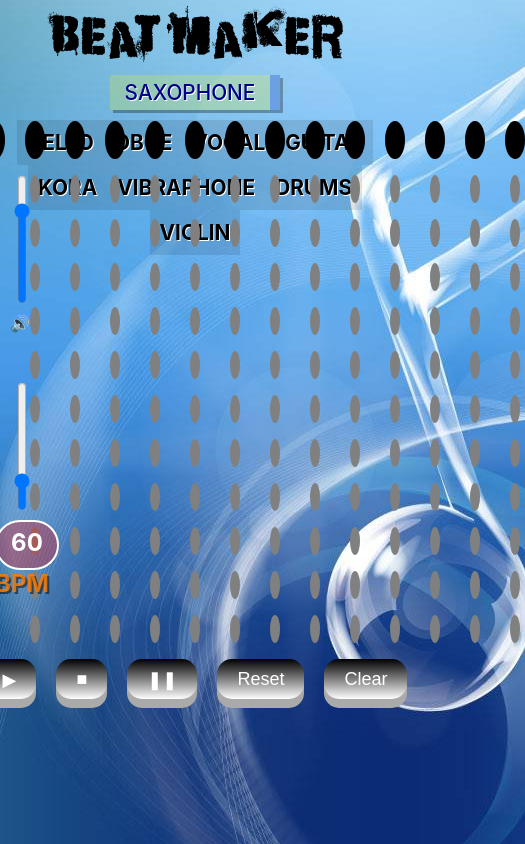
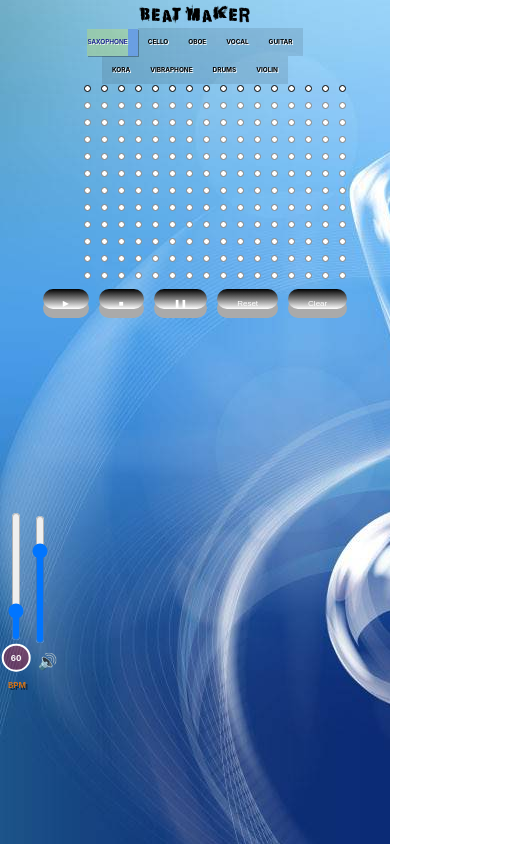
Before and after one commit to itai-rozen/beatmaker, a React (Create React App) app in the folder client/: page / in a window 390 px wide. Shown: the whole page, 525 px wide, since content can reach past the window. Built offline with nearby package versions, Linux system fonts and the light colour scheme; no server answers.

Commit message:
now responsive for smartphone!

```diff
--- a/client/src/App.css
+++ b/client/src/App.css
@@ -7,3 +7,17 @@ html {
   background-position: left;
   height: 100%;
 }
+@media only screen and (max-width:823px){
+
+  html {
+    box-sizing: border-box;
+    margin: 0;
+  }
+
+}
+
+/* smallest width: 320px
+   smallest height: 568px
+   largest width:   411px
+   largest height: 823px
+*/
--- a/client/src/App.js
+++ b/client/src/App.js
@@ -7,7 +7,6 @@ import Main from './components/Main/Main.js'
 
 
 function App() {
-
 
   const BEATS = 16
   const SCALES = ['C2', 'D2', 'E2', 'G2', 'C3', 'D3', 'E3', 'G3', 'C4', 'D4', 'E4']
--- a/client/src/components/Beat/beat.css
+++ b/client/src/components/Beat/beat.css
@@ -13,3 +13,13 @@
     background-color: red;
     transition: .3s;
 }
+
+@media only screen and (max-width: 830px){
+    .beat {
+        height: 5px;
+        width: 5px;
+        background-color: white;
+        border: 1px solid black;
+        margin: 0 5px;
+    }
+}
--- a/client/src/components/BeatBar/beatbar.css
+++ b/client/src/components/BeatBar/beatbar.css
@@ -3,3 +3,9 @@
     flex-direction: row;
     justify-content: center;
 }
+
+@media only screen and (max-width: 830px){
+    .beat-list {
+        margin: 1px;
+    }
+}
--- a/client/src/components/ControlButtons/controlbuttons.css
+++ b/client/src/components/ControlButtons/controlbuttons.css
@@ -109,3 +109,97 @@
 .hidden {
     display: none;
 }
+@media only screen and (max-width:830px){
+
+    .sliders{
+        display: flex;
+        flex-direction: column;
+        position: absolute;
+        left: 3%;
+        top: 80%;
+        text-align: center;
+        line-height: 20px;
+        height: 30px;
+        width: 10px;
+        transform: rotate(270deg);
+
+    }
+
+    .slider {
+        margin: 0px 5px;
+        display: flex;
+        flex-direction: row;
+        padding: 0px 0;
+        width: 10vw;
+
+    }
+
+    .slider > * {
+        padding: 0px 0;
+    }
+
+    .rotate-back {
+        transform: rotate(-270deg);
+        font-weight: bold;
+    }
+
+    .current-tempo {
+        width: 50px;
+        color: white;
+        padding: 7px;
+        margin-top: 0px;
+        border: 2px solid white;
+        background-color: rgba(255, 0, 0, 0.3);
+        border-radius: 25px;
+        font-size: 0.5em;
+        line-height: 10px;
+        cursor: default;
+    }
+
+    .bpm {
+        color: rgba(255, 125, 0, 0.8);
+        text-shadow: 2px 2px rgba(0, 0, 0, 0.5);
+        font-size: 0.5em;
+        padding: 0;
+        cursor: default;
+        position: relative;
+        top: 5%;
+        right: 20%;
+    }
+
+    #volume-icon {
+        cursor: pointer;
+        padding: 0;
+
+        width: 0px;
+        height: 15px;
+        line-height: 0px;
+        text-align: center;
+        margin: 0px 22px;
+        position: relative;
+
+    }
+
+    .control-panel {
+        height: 20px;
+       display: flex;
+       justify-content: center;
+       margin: 0 5px;
+       line-height: 20px;
+   }
+
+   .control-panel > button {
+           padding: 10px 20px;
+           margin: 0 5px;
+           font-size: 8px;
+           text-align: center;
+           cursor: pointer;
+           outline: none;
+           color: #fff;
+           background-image: linear-gradient(black,white);
+           border: none;
+           border-radius: 15px;
+           box-shadow: 0 9px #aaa;
+   }
+
+}
--- a/client/src/components/Header/header.css
+++ b/client/src/components/Header/header.css
@@ -12,3 +12,11 @@
     margin-bottom: 5px;
     margin-top: 5px;
 }
+
+@media only screen and (max-width:823px){
+
+    .header  {
+      font-size: 1em ;
+    }
+
+    }
--- a/client/src/components/InstrumentsBar/instrumentsbar.css
+++ b/client/src/components/InstrumentsBar/instrumentsbar.css
@@ -33,5 +33,34 @@ label:hover {
 }
 
 .nav {
+
     height: 40px;
 }
+
+@media only screen and (max-width:830px){
+    .nav {
+    display: flex;
+    flex-direction: row;
+    justify-content: center;
+    flex-wrap: wrap;
+        margin: 0 75px;
+        height: auto;
+    }
+
+    label {
+        font-size: 0.4em;
+    }
+
+    input[type="radio"]:checked+label{
+        padding: 1px 0px;
+        line-height:25px;
+        margin: 0px 0px;
+        box-shadow: 1px 1px rgba(0 , 0, 0, 0.3);
+        font-weight: bold;
+        color: darkblue;
+        font-weight: 500;
+        transition: none;
+
+     }
+
+}
--- a/client/src/components/Sound/sound.css
+++ b/client/src/components/Sound/sound.css
@@ -71,3 +71,20 @@
     background-color: sandybrown;
     transition: .3s;
 }
+
+@media only screen and (max-width:830px){
+
+    .sound {
+        height: 5px;
+        width: 5px;
+        background-color:  white;
+        list-style: none;
+        border-radius: 50%;
+        border: 1px solid gray;
+        margin: 0 5px;
+        transition: .3s;
+        cursor: pointer;
+    }
+
+
+}
--- a/client/src/components/SoundBoard/soundboard.css
+++ b/client/src/components/SoundBoard/soundboard.css
@@ -3,3 +3,12 @@
     flex-direction: row;
     justify-content: center;
 }
+
+
+@media only screen and (max-width:823px){
+
+    .sound-list {
+        margin: 10px;
+    }
+
+}
```
